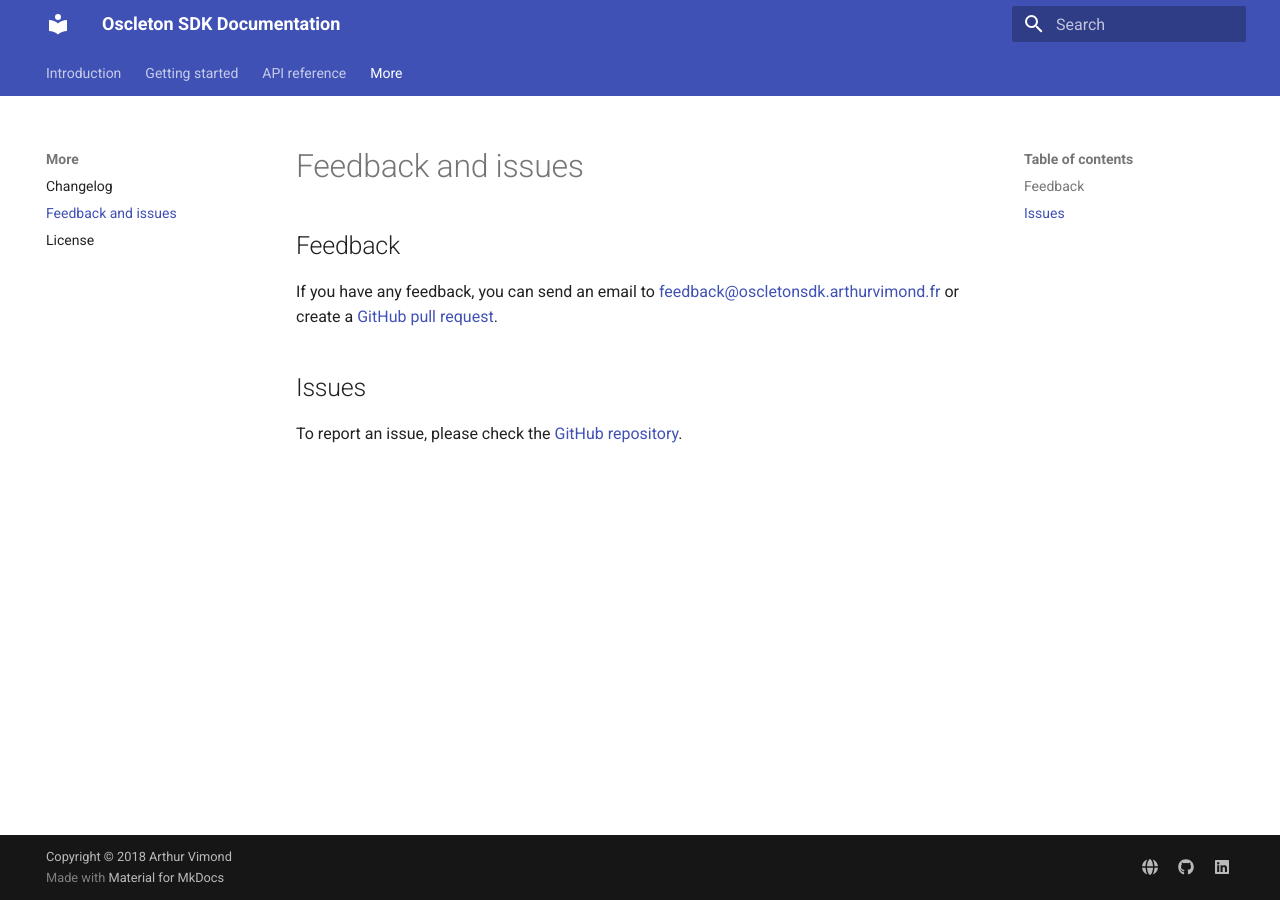
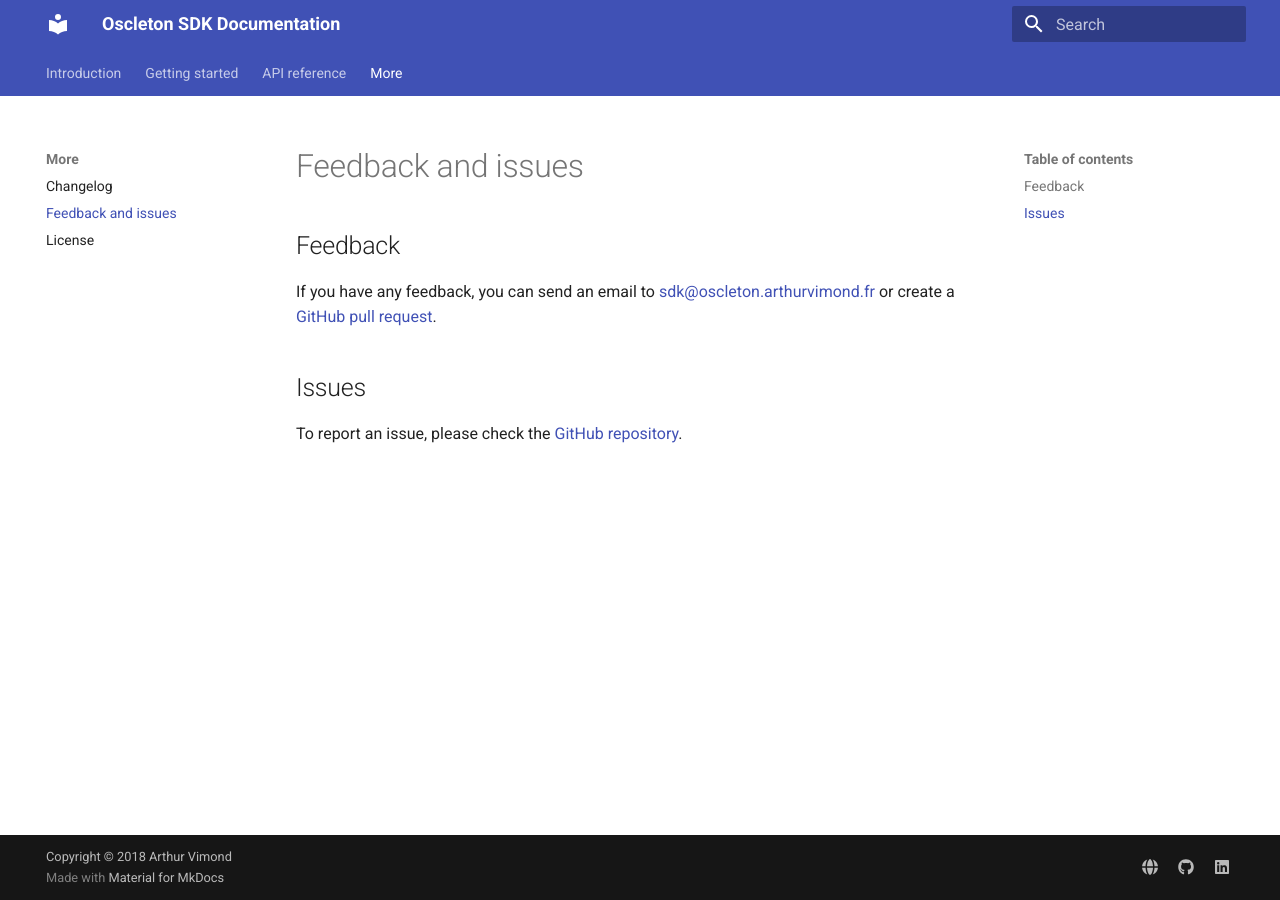
Before and after one commit to ArthurVimond/oscleton-android-sdk, an MkDocs documentation site: the page built from doc/docs/more/feedback-and-issues.md, in a window 1280 px wide. Built offline with MkDocs 1.6.1 and Material for MkDocs 9.7.7, drawn with Linux system fonts in a browser that asks for light colours; old or Windows-style settings are respelled for this version of MkDocs.

Commit message:
doc(mkdocs): change feedback email

```diff
--- a/doc/docs/more/feedback-and-issues.md
+++ b/doc/docs/more/feedback-and-issues.md
@@ -1,6 +1,6 @@
 ## Feedback
 
-If you have any feedback, you can send an email to [feedback@oscletonsdk.arthurvimond.fr](mailto:feedback@oscletonsdk.arthurvimond.fr)
+If you have any feedback, you can send an email to [sdk@oscleton.arthurvimond.fr](mailto:sdk@oscleton.arthurvimond.fr)
 or create a [GitHub pull request].
 
 ## Issues
```
